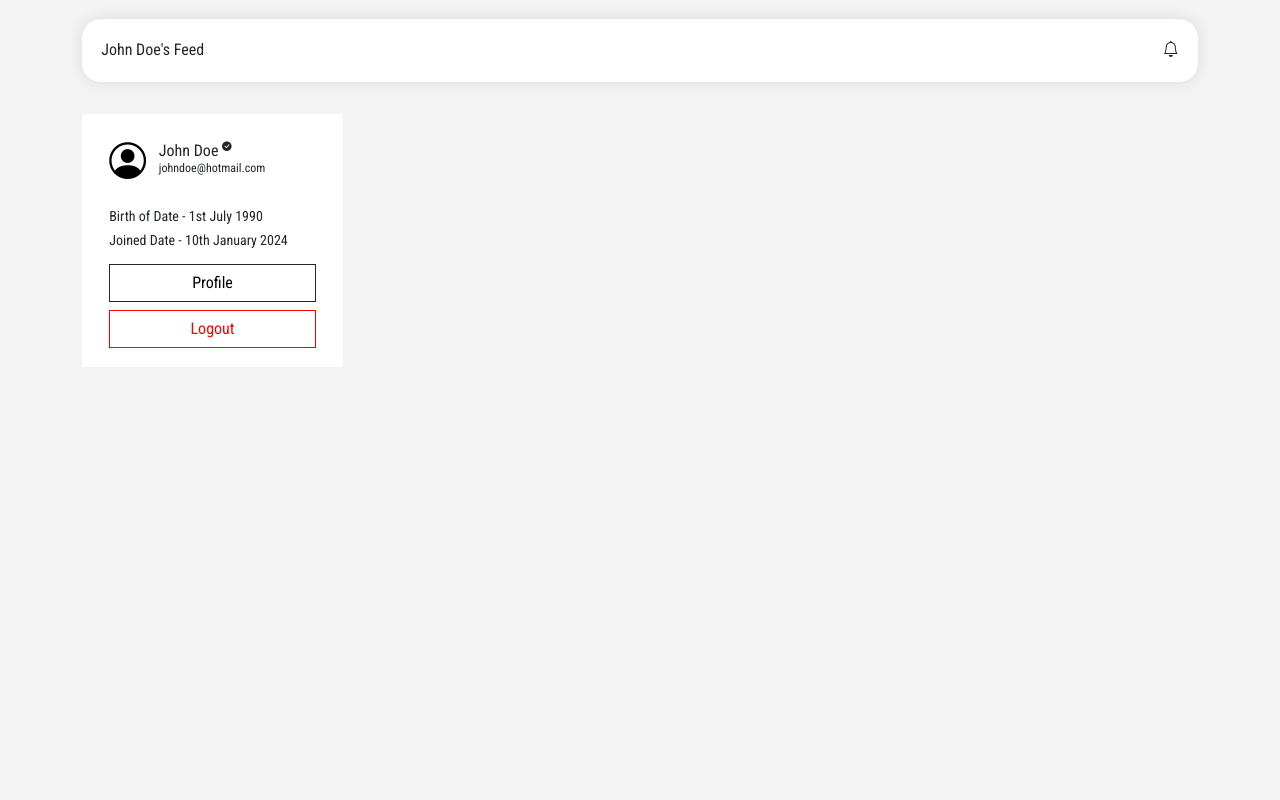
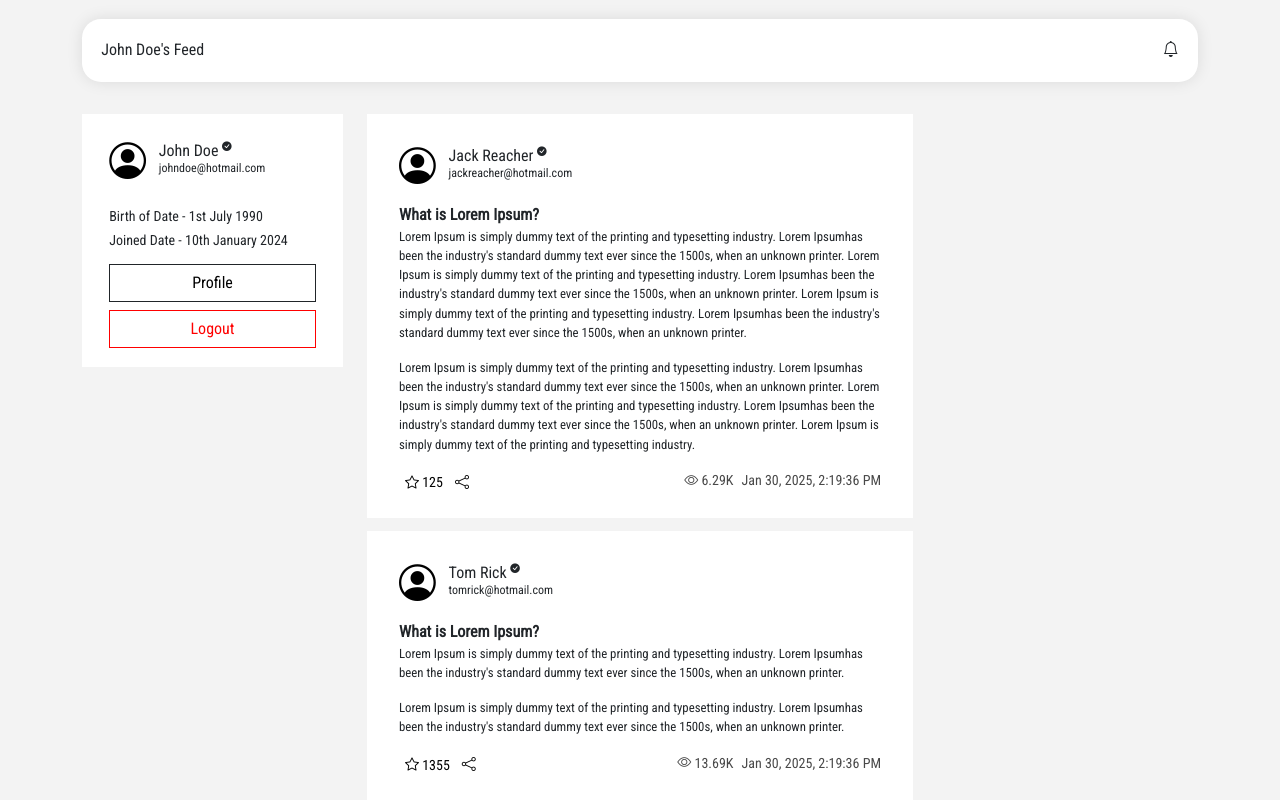
Before and after one commit to Thilrash/tblogiee-web-app, an Angular app in the folder TblogieeClient/: page /home in a window 1280 px wide. Shown: the top 800 px of the page. Built offline with nearby package versions, Linux system fonts and the light colour scheme; a web font is replaced by a local one.

Commit message:
Added post component

```diff
--- a/TblogieeClient/src/app/home/home.component.html
+++ b/TblogieeClient/src/app/home/home.component.html
@@ -1,10 +1,12 @@
 <div class="container">
-  <app-topbar></app-topbar>
+  <app-topbar class="topbar"></app-topbar>
   <div class="row">
-    <div class="col-lg-3">
+    <div class="col-lg-3 profile-container">
       <app-profile-panel></app-profile-panel>
     </div>
-    <div class="col-lg-6"></div>
-    <div class="col-lg-3"></div>
+    <div class="col-lg-6 post-container">
+      <app-post [posts]="posts"></app-post>
+    </div>
+    <div class="col-lg-3 trend-container"></div>
   </div>
 </div>
--- a/TblogieeClient/src/app/home/home.component.scss
+++ b/TblogieeClient/src/app/home/home.component.scss
@@ -1,3 +1,16 @@
 .container {
   margin-top: 1.2rem;
 }
+
+.topbar {
+  position: sticky;
+  top: 1.2rem;
+  z-index: 999;
+}
+
+.profile-container {
+}
+
+.post-container {
+  margin-top: 2rem;
+}
--- a/TblogieeClient/src/app/home/home.component.ts
+++ b/TblogieeClient/src/app/home/home.component.ts
@@ -1,11 +1,45 @@
 import { Component } from '@angular/core';
 import { TopbarComponent } from '../shared/topbar/topbar.component';
 import { ProfilePanelComponent } from '../shared/profile-panel/profile-panel.component';
+import { PostComponent } from '../shared/post/post.component';
 
 @Component({
   selector: 'app-home',
-  imports: [TopbarComponent, ProfilePanelComponent],
+  imports: [TopbarComponent, ProfilePanelComponent, PostComponent],
   templateUrl: './home.component.html',
   styleUrl: './home.component.scss',
 })
-export class HomeComponent {}
+export class HomeComponent {
+  posts = [
+    {
+      title: 'What is Lorem Ipsum?',
+      content:
+        "Lorem Ipsum is simply dummy text of the printing and typesetting industry. Lorem Ipsumhas been the industry's standard dummy text ever since the 1500s, when an unknown printer. Lorem Ipsum is simply dummy text of the printing and typesetting industry. Lorem Ipsumhas been the industry's standard dummy text ever since the 1500s, when an unknown printer. Lorem Ipsum is simply dummy text of the printing and typesetting industry. Lorem Ipsumhas been the industry's standard dummy text ever since the 1500s, when an unknown printer.\nLorem Ipsum is simply dummy text of the printing and typesetting industry. Lorem Ipsumhas been the industry's standard dummy text ever since the 1500s, when an unknown printer. Lorem Ipsum is simply dummy text of the printing and typesetting industry. Lorem Ipsumhas been the industry's standard dummy text ever since the 1500s, when an unknown printer. Lorem Ipsum is simply dummy text of the printing and typesetting industry.",
+      author: 'Jack Reacher',
+      authorId: 'jackreacher@hotmail.com',
+      date: new Date(),
+      likes: 125,
+      views: 6286,
+    },
+    {
+      title: 'What is Lorem Ipsum?',
+      content:
+        "Lorem Ipsum is simply dummy text of the printing and typesetting industry. Lorem Ipsumhas been the industry's standard dummy text ever since the 1500s, when an unknown printer.\n Lorem Ipsum is simply dummy text of the printing and typesetting industry. Lorem Ipsumhas been the industry's standard dummy text ever since the 1500s, when an unknown printer.",
+      author: 'Tom Rick',
+      authorId: 'tomrick@hotmail.com',
+      date: new Date(),
+      likes: 1355,
+      views: 13686,
+    },
+    {
+      title: 'What is Lorem Ipsum?',
+      content:
+        "Lorem Ipsum is simply dummy text of the printing and typesetting industry. Lorem Ipsumhas been the industry's standard dummy text ever since the 1500s, when an unknown printer. Lorem Ipsum is simply dummy text of the printing and typesetting industry. Lorem Ipsumhas been the industry's standard dummy text ever since the 1500s, when an unknown printer. Lorem Ipsum is simply dummy text of the printing and typesetting industry. Lorem Ipsumhas been the industry's standard dummy text ever since the 1500s, when an unknown printer.\nLorem Ipsum is simply dummy text of the printing and typesetting industry. Lorem Ipsumhas been the industry's standard dummy text ever since the 1500s, when an unknown printer. Lorem Ipsum is simply dummy text of the printing and typesetting industry. Lorem Ipsumhas been the industry's standard dummy text ever since the 1500s, when an unknown printer. Lorem Ipsum is simply dummy text of the printing and typesetting industry.",
+      author: 'Jack Reacher',
+      authorId: 'jackreacher@hotmail.com',
+      date: new Date(),
+      likes: 125,
+      views: 6286,
+    },
+  ];
+}
--- /dev/null
+++ b/TblogieeClient/src/app/shared/post/post.component.html
@@ -0,0 +1,46 @@
+<div class="post-panel" *ngFor="let post of posts">
+  <div class="post-panel-container">
+    <div class="badge-panel">
+      <i class="bi bi-person-circle"></i>
+      <div class="badge-title">
+        <h5>
+          {{ post.author }}
+          <sup
+            ><span><i class="bi bi-check-circle-fill"></i></span
+          ></sup>
+        </h5>
+        <p>{{ post.authorId }}</p>
+      </div>
+    </div>
+    <div class="post-content">
+      <div class="post-title">{{ post.title }}</div>
+      <div class="post-desc">
+        <p *ngFor="let paragraph of post.content.split('\n')">
+          {{ paragraph }}
+        </p>
+      </div>
+      <div class="post-tools">
+        <div class="post-btn-icons">
+          <button class="btn-icon">
+            <i class="bi bi-star"></i>
+            <span>{{ post.likes }}</span>
+          </button>
+          <button class="btn-icon">
+            <i class="bi bi-share"></i>
+          </button>
+        </div>
+        <div class="post-extra">
+          <span
+            ><i class="bi bi-eye"></i>
+            {{
+              post.views >= 1000
+                ? (post.views / 1000).toFixed(2) + "K"
+                : post.views
+            }}
+          </span>
+          <span>{{ post.date | date : "medium" }}</span>
+        </div>
+      </div>
+    </div>
+  </div>
+</div>
--- /dev/null
+++ b/TblogieeClient/src/app/shared/post/post.component.scss
@@ -0,0 +1,88 @@
+.post-panel {
+  margin-bottom: 0.8rem;
+}
+
+.post-panel-container {
+  background-color: #fff;
+  padding: 1.5rem;
+}
+
+.badge-panel {
+  padding: 0.5rem;
+  display: flex;
+  justify-content: start;
+  column-gap: 0.8rem;
+}
+
+.bi-person-circle {
+  margin-top: -6px;
+  font-size: 2.3rem;
+  color: #000;
+}
+
+.badge-title {
+  line-height: 1px;
+}
+
+.bi-check-circle-fill {
+  font-size: 0.6rem;
+}
+
+.badge-title h5 {
+  font-size: 16px;
+}
+
+.badge-title p {
+  font-size: 12px;
+}
+
+.post-content {
+  margin-left: 0.5rem;
+}
+
+.post-title {
+  font-size: 1rem;
+  font-weight: 600;
+}
+
+.post-desc {
+  font-size: 0.8rem;
+}
+
+.post-tools {
+  display: flex;
+  justify-content: space-between;
+  color: #494949;
+}
+
+.post-btn-icon {
+  display: flex;
+}
+
+.post-btn-icons .btn-icon .bi-star:hover {
+  color: #f0ad4e;
+}
+
+.post-btn-icons .btn-icon .bi-share:hover {
+  color: #007bff;
+}
+
+.btn-icon span {
+  margin-left: 0.2rem;
+}
+
+.btn-icon {
+  border: none;
+  background-color: transparent;
+  font-size: 14px;
+}
+
+.post-extra {
+  display: flex;
+  justify-content: space-between;
+}
+
+.post-extra span {
+  margin-right: 0.5rem;
+  font-size: 14px;
+}
```
Also changed, not shown: TblogieeClient/src/app/shared/post/post.component.ts (added, +12 -0 lines), 1 other file (tests, documents, lock files or other folders).
